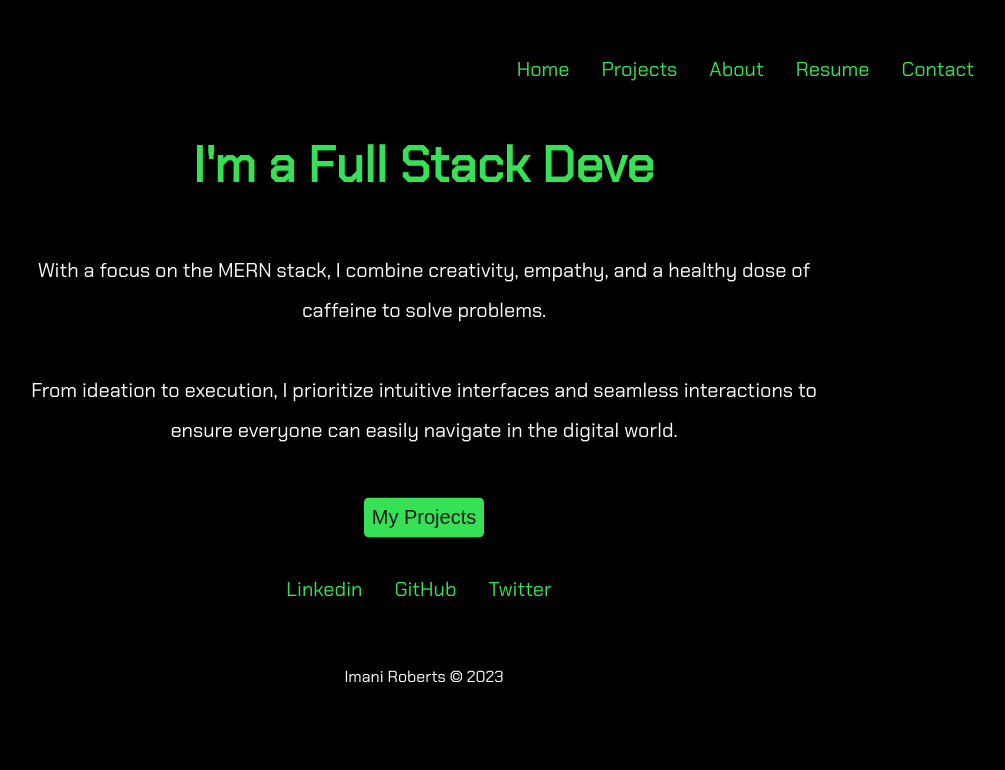
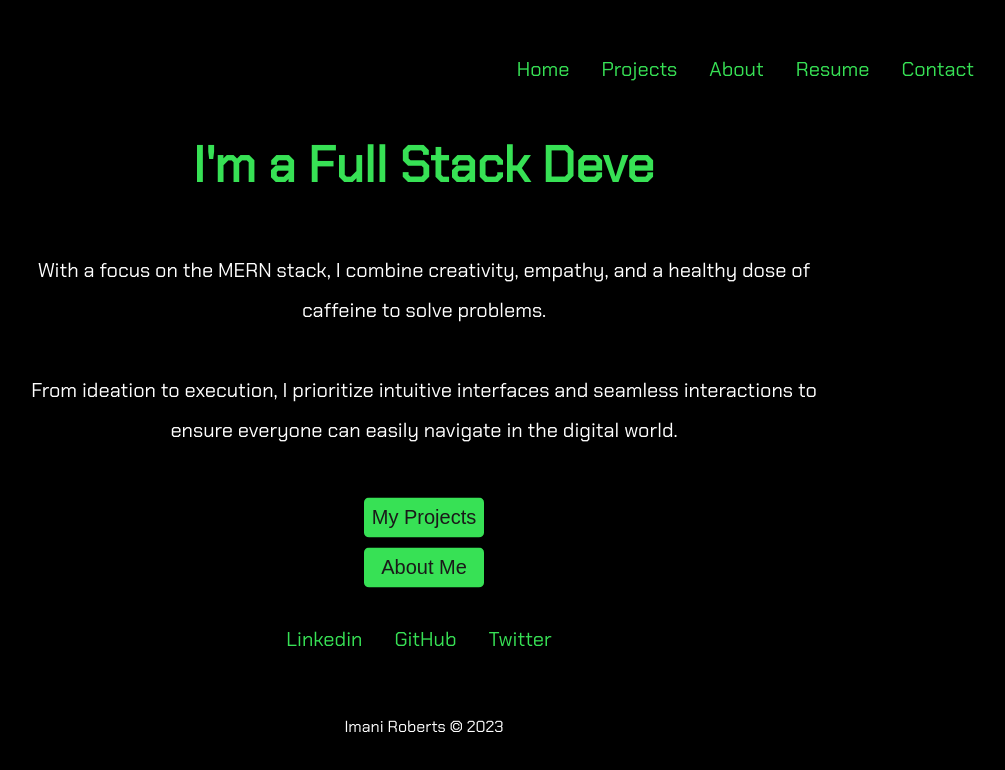
Before and after one commit to imanidev/portfolio-site, a React (Vite) app: page / in a window 1280 px wide. Shown: the top 770 px of the page, without its empty margins (216-1221 px from the left). Built offline with nearby package versions, Linux system fonts and the light colour scheme.

Commit message:
added about button

```diff
--- a/src/pages/Home.jsx
+++ b/src/pages/Home.jsx
@@ -1,7 +1,8 @@
 import React from 'react';
 import TypingEffect from '../utils/TypingEffect';
 import Socials from '../components/Socials';
-import Projects from './Projects';
+import { Link } from 'react-router-dom';
+
 
 
 const Home = () => {
@@ -18,9 +19,10 @@
                     <br />
                     <br />
                     <button className='home-btn'>
-                        <a href='/projects'>
-                            My Projects
-                        </a>
+                        <Link to="/projects">My Projects</Link>
+                    </button>
+                    <button className='about-btn'>
+                        <Link to="/about">About Me</Link>
                     </button>
                 </p>
             </div>
```
